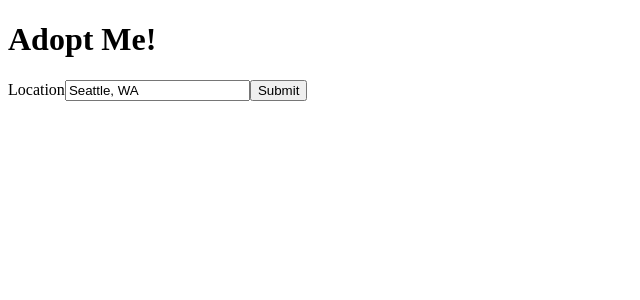
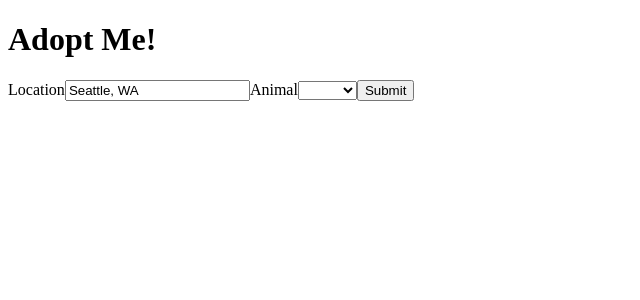
Before and after one commit to moonorange/react_intro_fm, a React (Vite) app: page / in a window 1280 px wide. Shown: the top 300 px of the page, without its empty margins (0-640 px from the left). Built offline with nearby package versions, Linux system fonts and the light colour scheme.

Commit message:
add: animal select box

```diff
--- a/src/SearchParams.js
+++ b/src/SearchParams.js
@@ -1,7 +1,9 @@
 import { useState } from "react";
+const ANIMALS = ["bird", "cat", "dog", "rabbit", "reptile"];
 
 const SearchParams = () => {
   const [location, updateLocation] = useState("Seattle, WA");
+  const [animal, updateAnimal] = useState("");
 
   return (
     <div className="search-param">
@@ -15,6 +17,22 @@
             onChange={(e) => updateLocation(e.target.value)}
           />
         </label>
+		<label htmlFor="animal">
+			Animal
+			<select
+				id="animal"
+				value={animal}
+				onChange={(e) => updateAnimal(e.target.value)}
+				onBlur={(e) => updateAnimal(e.target.value)}
+			>
+				<option />
+				{ANIMALS.map((animal) => (
+					<option key={animal} value={animal}>
+						{animal}
+					</option>
+				))}
+			</select>
+		</label>
         <button>Submit</button>
       </form>
     </div>
```
